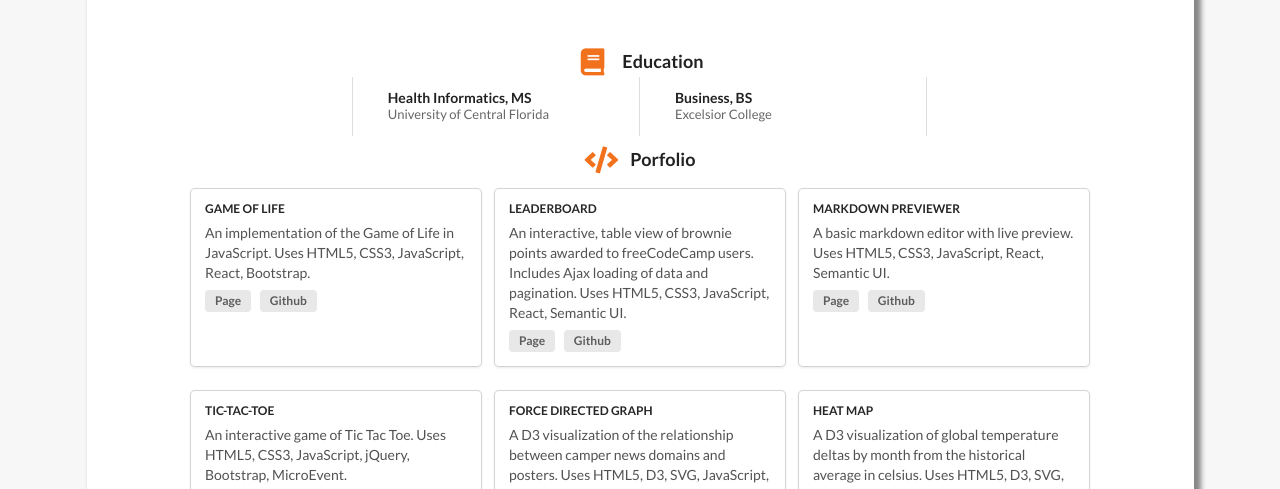
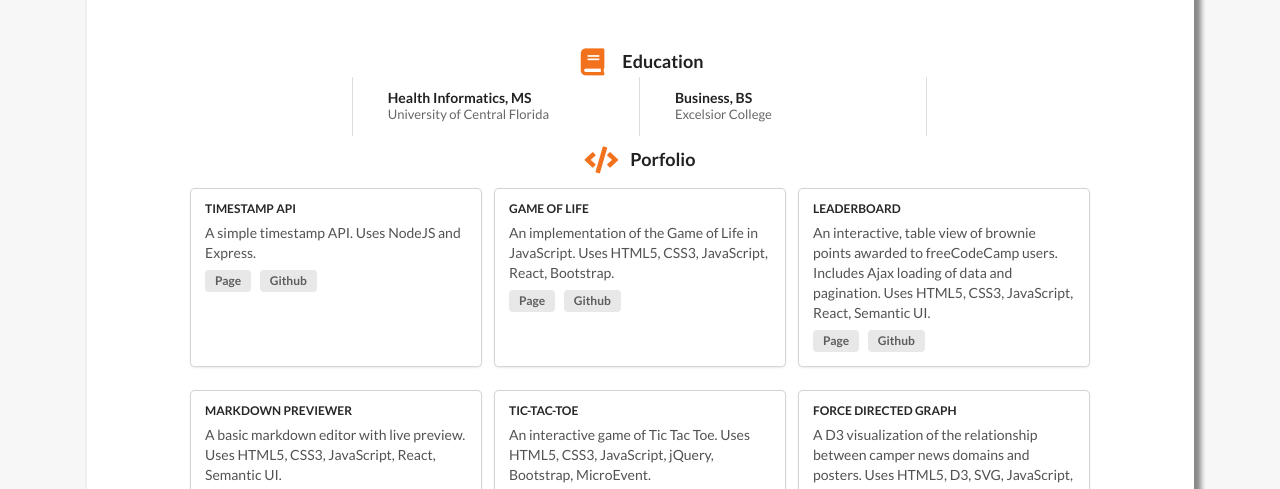
Before and after one commit to jboxman/old-jboxman.github.io, a website: page index.html in a window 1280 px wide. Shown: the part 282-771 px from the top of the page. Drawn offline with nearby package versions, Linux system fonts and the light colour scheme.

Commit message:
Checkpoint.

```diff
--- a/index.html
+++ b/index.html
@@ -94,6 +94,21 @@
 </h3>
 
     <div class="ui centered cards">
+
+      <div class="card">
+        <div class="content">
+          <h4 class="ui sub header">
+          Timestamp API
+        </h4>
+          <div class="description">
+            <p>
+              A simple timestamp API. Uses NodeJS and Express.
+            </p>
+            <a class="ui horizontal label" href="https://lit-cliffs-66873.herokuapp.com">Page</a>
+            <a class="ui horizontal label" href="https://github.com/jboxman/fcc-backend-api-timestamp">Github</a>
+          </div>
+        </div>
+      </div>
 
       <div class="card">
         <div class="content">
```
